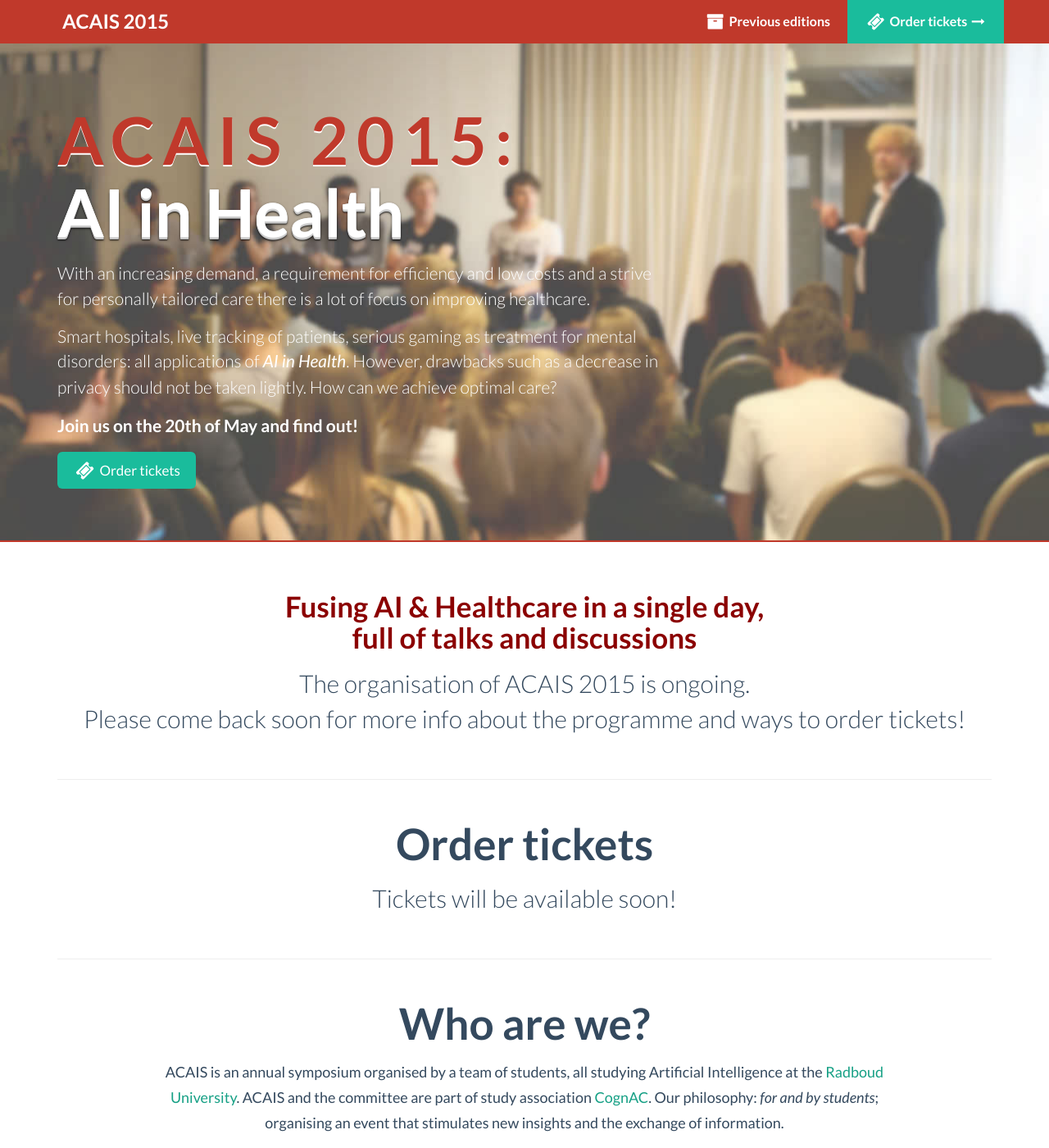
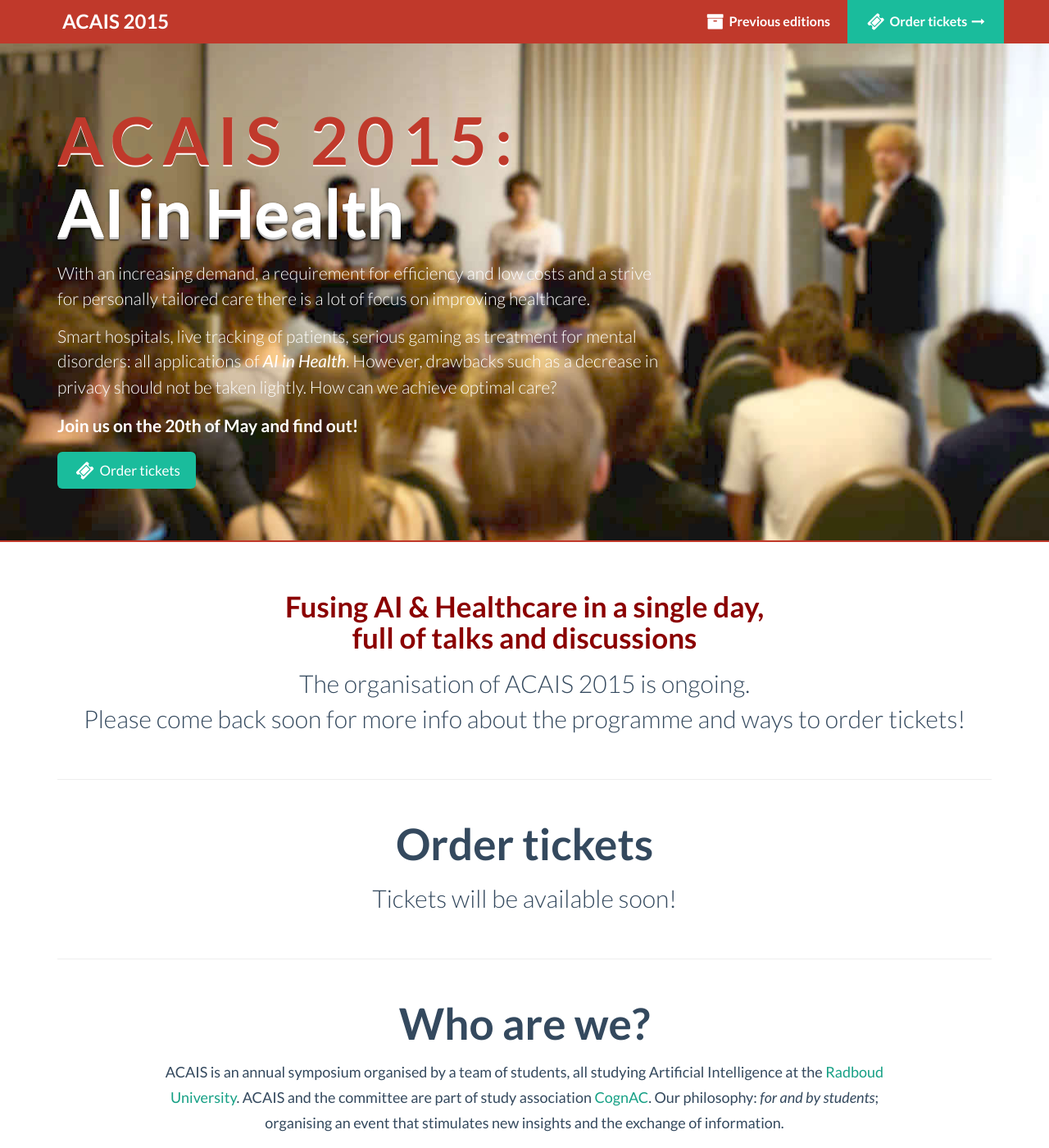
Before and after one commit to wouterbulten/acais-website, a Jekyll site: the page built from index.html, in a window 1280 px wide and 1400 px high. Shown: the whole window at 82% size. Built offline with Jekyll 4.4.1, drawn with Linux system fonts in a browser that asks for light colours; nearby versions of some CDN libraries.

Commit message:
Added darker background image

```diff
--- a/css/main.css
+++ b/css/main.css
@@ -39,7 +39,7 @@
 /* Home page lead */
 
 .jumbotron.landing {
-	background: url("../img/bg-front-filter.jpg") no-repeat center center fixed;
+	background: url("../img/bg-front-filter-dark.jpg") no-repeat center center fixed;
 	-webkit-background-size: cover;
 	-moz-background-size:cover;
 	-o-background-size:cover;
```
Also changed, not shown: img/bg-front-filter-dark.jpg (added).
